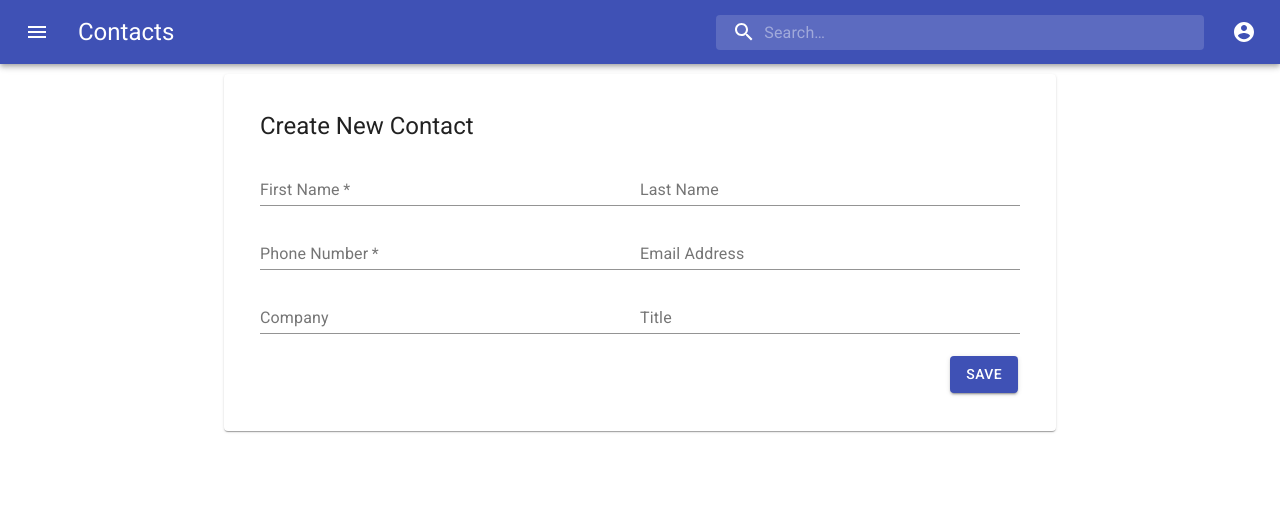
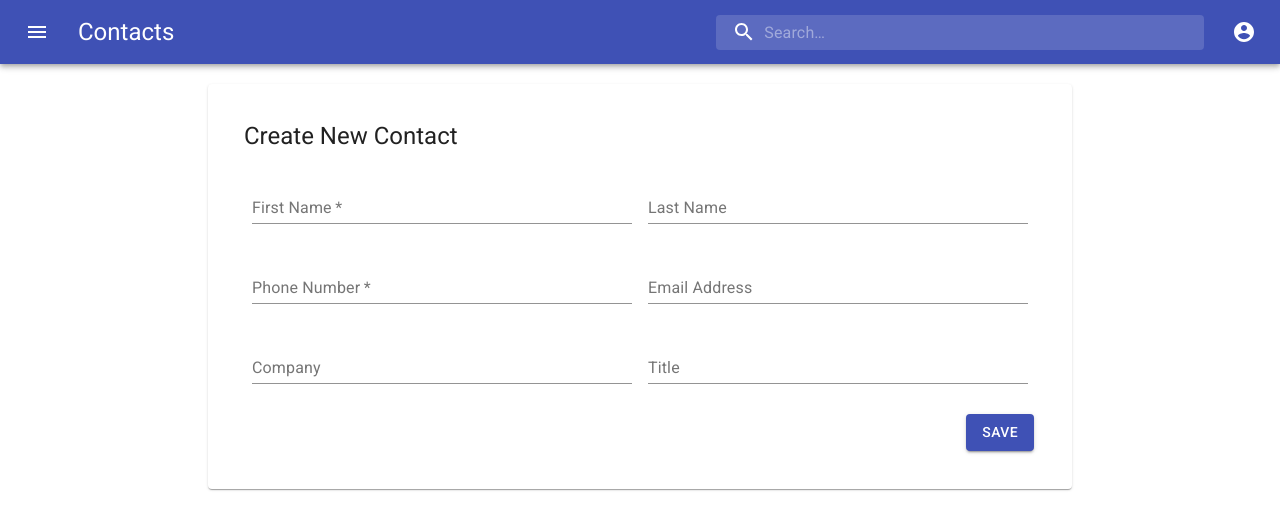
Before and after one commit to AbhishekAglave/react-contacts-app, a React (Create React App) app: page /CreateNewContact in a window 1280 px wide. Shown: the top 530 px of the page. Built offline with nearby package versions, Linux system fonts and the light colour scheme.

Commit message:
dependancy changed

```diff
--- a/package.json
+++ b/package.json
@@ -11,8 +11,9 @@
     "@testing-library/jest-dom": "^5.16.4",
     "@testing-library/react": "^13.3.0",
     "@testing-library/user-event": "^13.5.0",
-    "react": "^18.2.0",
-    "react-dom": "^18.2.0",
+    "react": "^16.8.0 || ^17.0.0",
+
+    "react-dom": "^16.8.0 || ^17.0.0",
     "react-router-dom": "^6.3.0",
     "react-scripts": "5.0.1",
     "web-vitals": "^2.1.4"
--- a/src/App.js
+++ b/src/App.js
@@ -4,8 +4,127 @@ import PrimarySearchAppBar from "./components/PrimarySearchAppBar";
 import AddButton from "./components/AddContact";
 import { BrowserRouter, Routes, Route } from "react-router-dom";
 import NewContactForm from "./components/NewContactForm";
+import React, {useState} from "react";
 
 function App() {
+  const [contactlist, setContactList] = useState([
+    {
+      name: "Abhishek Aglave",
+      phone: 8530080493,
+      email: "abhishekaglave85@gmail.com",
+    },
+    {
+      name: "Rushikesh Aglave",
+      phone: 8530090957,
+      email: "rushi@gmail.com",
+    },
+    {
+      name: "Priya Aglave",
+      phone: 9834489946,
+      email: "priya@gmail.com",
+    },
+    {
+      name: "Purushottam Aglave",
+      phone: 7875237367,
+      email: "aglave@gmail.com",
+    },
+    {
+      name: "Purushottam Aglave",
+      phone: 7875237367,
+      email: "aglave@gmail.com",
+    },
+    {
+      name: "Purushottam Aglave",
+      phone: 7875237367,
+      email: "aglave@gmail.com",
+    },
+    {
+      name: "Purushottam Aglave",
+      phone: 7875237367,
+      email: "aglave@gmail.com",
+    },
+    {
+      name: "Purushottam Aglave",
+      phone: 7875237367,
+      email: "aglave@gmail.com",
+    },
+    {
+      name: "Purushottam Aglave",
+      phone: 7875237367,
+      email: "aglave@gmail.com",
+    },
+    {
+      name: "Purushottam Aglave",
+      phone: 7875237367,
+      email: "aglave@gmail.com",
+    },
+    {
+      name: "Purushottam Aglave",
+      phone: 7875237367,
+      email: "aglave@gmail.com",
+    },
+    {
+      name: "Purushottam Aglave",
+      phone: 7875237367,
+      email: "aglave@gmail.com",
+    },
+    {
+      name: "Purushottam Aglave",
+      phone: 7875237367,
+      email: "aglave@gmail.com",
+    },
+    {
+      name: "Purushottam Aglave",
+      phone: 7875237367,
+      email: "aglave@gmail.com",
+    },
+    {
+      name: "Purushottam Aglave",
+      phone: 7875237367,
+      email: "aglave@gmail.com",
+    },
+    {
+      name: "Purushottam Aglave",
+      phone: 7875237367,
+      email: "aglave@gmail.com",
+    },
+    {
+      name: "Purushottam Aglave",
+      phone: 7875237367,
+      email: "aglave@gmail.com",
+    },
+    {
+      name: "Purushottam Aglave",
+      phone: 7875237367,
+      email: "aglave@gmail.com",
+    },
+    {
+      name: "Purushottam Aglave",
+      phone: 7875237367,
+      email: "aglave@gmail.com",
+    },
+    {
+      name: "Purushottam Aglave",
+      phone: 7875237367,
+      email: "aglave@gmail.com",
+    },
+    {
+      name: "Purushottam Aglave",
+      phone: 7875237367,
+      email: "aglave@gmail.com",
+    },
+    {
+      name: "Purushottam Aglave",
+      phone: 7875237367,
+      email: "aglave@gmail.com",
+    },
+    {
+      name: "Aglave",
+      phone: 7875237367,
+      email: "aglave@gmail.com",
+    },
+  ]);
+
   return (
     <BrowserRouter>
       <div className="App">
@@ -20,12 +139,20 @@ function App() {
               path="/"
               element={
                 <>
-                  <ContactList />
+                  <ContactList contactlist={contactlist} />
                   <AddButton />
                 </>
               }
             />
-            <Route path="/CreateNewContact" element={<NewContactForm />} />
+            <Route
+              path="/CreateNewContact"
+              element={
+                <NewContactForm
+                  contactlist={contactlist}
+                  setContactList={setContactList}
+                />
+              }
+            />
           </Routes>
         </main>
       </div>
--- a/src/components/ContactList.js
+++ b/src/components/ContactList.js
@@ -1,127 +1,11 @@
-import React from "react";
+import React, { useState } from "react";
 import ContactItem from "./ContactItem";
 import ListHeader from "./ListHeader";
 import List from "@material-ui/core/List";
 import Divider from "@material-ui/core/Divider";
 
-function ContactList() {
-  const contactlist = [
-    {
-      name: "Abhishek Aglave",
-      phone: 8530080493,
-      email: "abhishekaglave85@gmail.com",
-    },
-    {
-      name: "Rushikesh Aglave",
-      phone: 8530090957,
-      email: "rushi@gmail.com",
-    },
-    {
-      name: "Priya Aglave",
-      phone: 9834489946,
-      email: "priya@gmail.com",
-    },
-    {
-      name: "Purushottam Aglave",
-      phone: 7875237367,
-      email: "aglave@gmail.com",
-    },
-    {
-      name: "Purushottam Aglave",
-      phone: 7875237367,
-      email: "aglave@gmail.com",
-    },
-    {
-      name: "Purushottam Aglave",
-      phone: 7875237367,
-      email: "aglave@gmail.com",
-    },
-    {
-      name: "Purushottam Aglave",
-      phone: 7875237367,
-      email: "aglave@gmail.com",
-    },
-    {
-      name: "Purushottam Aglave",
-      phone: 7875237367,
-      email: "aglave@gmail.com",
-    },
-    {
-      name: "Purushottam Aglave",
-      phone: 7875237367,
-      email: "aglave@gmail.com",
-    },
-    {
-      name: "Purushottam Aglave",
-      phone: 7875237367,
-      email: "aglave@gmail.com",
-    },
-    {
-      name: "Purushottam Aglave",
-      phone: 7875237367,
-      email: "aglave@gmail.com",
-    },
-    {
-      name: "Purushottam Aglave",
-      phone: 7875237367,
-      email: "aglave@gmail.com",
-    },
-    {
-      name: "Purushottam Aglave",
-      phone: 7875237367,
-      email: "aglave@gmail.com",
-    },
-    {
-      name: "Purushottam Aglave",
-      phone: 7875237367,
-      email: "aglave@gmail.com",
-    },
-    {
-      name: "Purushottam Aglave",
-      phone: 7875237367,
-      email: "aglave@gmail.com",
-    },
-    {
-      name: "Purushottam Aglave",
-      phone: 7875237367,
-      email: "aglave@gmail.com",
-    },
-    {
-      name: "Purushottam Aglave",
-      phone: 7875237367,
-      email: "aglave@gmail.com",
-    },
-    {
-      name: "Purushottam Aglave",
-      phone: 7875237367,
-      email: "aglave@gmail.com",
-    },
-    {
-      name: "Purushottam Aglave",
-      phone: 7875237367,
-      email: "aglave@gmail.com",
-    },
-    {
-      name: "Purushottam Aglave",
-      phone: 7875237367,
-      email: "aglave@gmail.com",
-    },
-    {
-      name: "Purushottam Aglave",
-      phone: 7875237367,
-      email: "aglave@gmail.com",
-    },
-    {
-      name: "Purushottam Aglave",
-      phone: 7875237367,
-      email: "aglave@gmail.com",
-    },
-    {
-      name: "Aglave",
-      phone: 7875237367,
-      email: "aglave@gmail.com",
-    },
-  ];
+function ContactList(props) {
+  const { contactlist } = props;
   return (
     <List>
       <ListHeader />
--- a/src/components/NewContactForm.js
+++ b/src/components/NewContactForm.js
@@ -9,21 +9,28 @@ import Button from "@material-ui/core/Button";
 
 const useStyles = makeStyles((theme) => ({
   root: {
-    marginTop: 10,
+    marginTop: 20,
     padding: 20,
     alignSelf: "center",
     "& .MuiTextField-root": {
-      margin: theme.spacing(1, 0),
+      margin: theme.spacing(2, 1),
       width: 380,
       height: "100%",
       '@media screen and (max-width: 992px)': {
-          width: "100%"
+          width: "100%",
+          margin: theme.spacing(1, 1)
       }
     },
   },
 }));
 
-export default function NewContactForm() {
+export default function NewContactForm(props) {
+
+  const {contactList, setContactList} = props;
+  function addContact(){
+    setContactList([...contactList, {}])
+  }
+
   const classes = useStyles();
   return (
     <Card className={classes.root}>
@@ -50,12 +57,14 @@ export default function NewContactForm() {
               id="standard-error"
               label="Phone Number"
               className="textfield"
+              type="tel"
               required
             />
             <TextField
               id="standard-error"
               label="Email Address"
               className="textfield"
+              type="email"
             />
           </div>
           <div className="company_title_inputs">
```
Also changed, not shown: src/index.js (+8 -9 lines), 1 other file (tests, documents, lock files or other folders).
